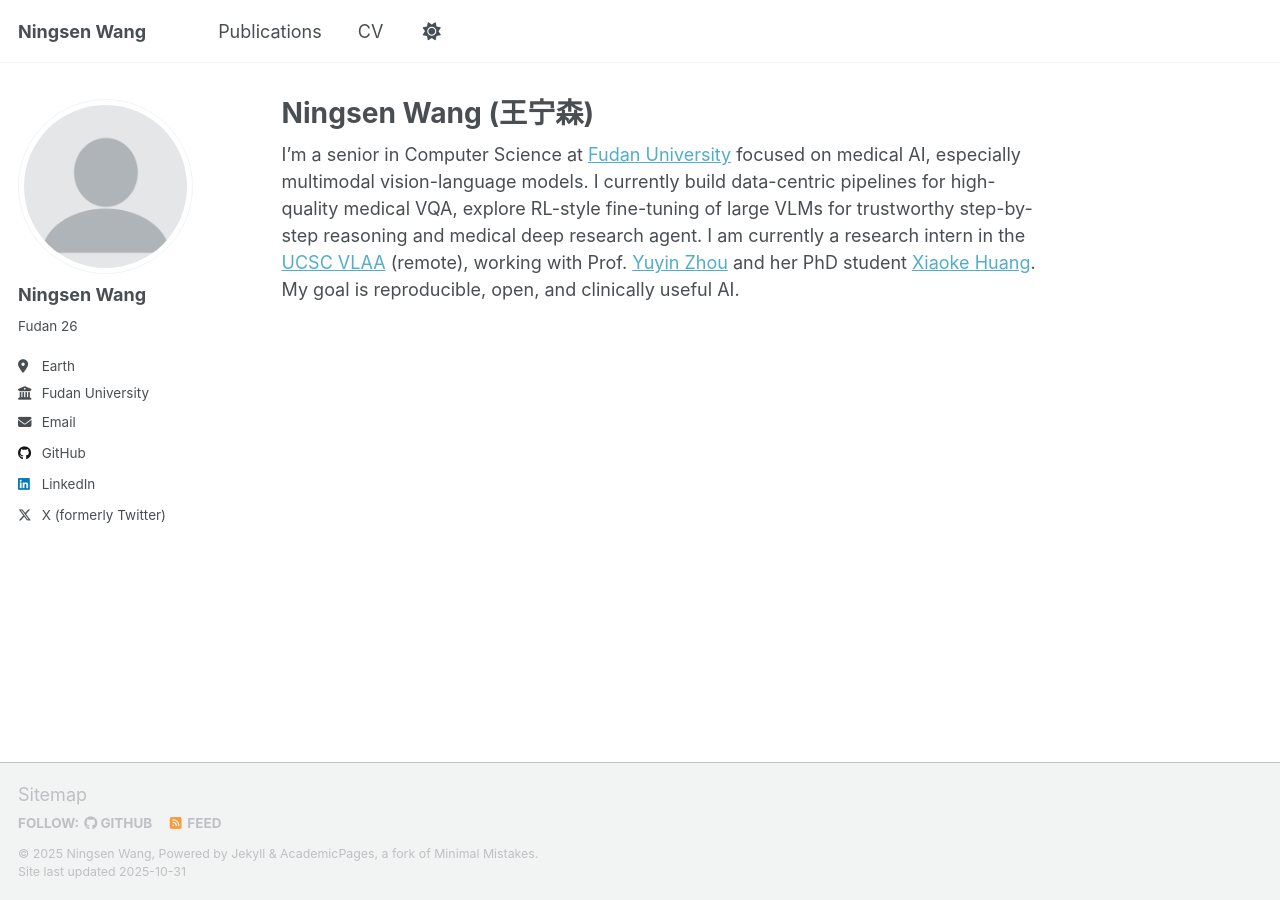
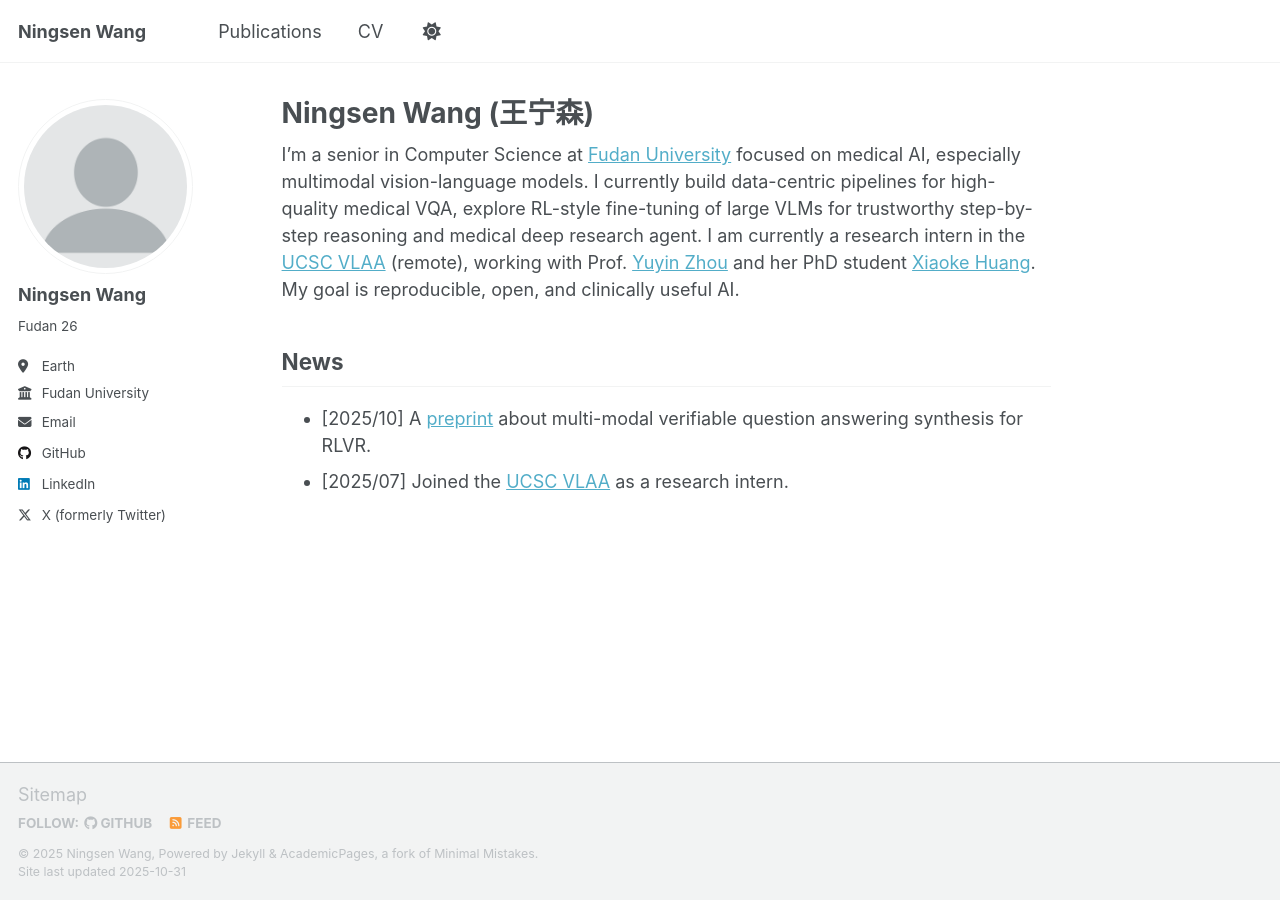
Before and after one commit to Wangningsen/wangningsen.github.io, a Jekyll site: the page built from _pages/about.md, in a window 1280 px wide. Built offline with Jekyll 4.4.1, drawn with Linux system fonts in a browser that asks for light colours; a script that is not in the unit is left out.

Commit message:
[add] news

```diff
--- a/_pages/about.md
+++ b/_pages/about.md
@@ -8,3 +8,8 @@ redirect_from:
 ---
 
 I’m a senior in Computer Science at [Fudan University](https://www.fudan.edu.cn/en/) focused on medical AI, especially multimodal vision-language models. I currently build data-centric pipelines for high-quality medical VQA, explore RL-style fine-tuning of large VLMs for trustworthy step-by-step reasoning and medical deep research agent. I am currently a research intern in the [UCSC VLAA](https://ucsc-vlaa.github.io/index.html) (remote), working with Prof. [Yuyin Zhou](https://yuyinzhou.github.io/) and her PhD student [Xiaoke Huang](https://xk-huang.github.io/). My goal is reproducible, open, and clinically useful AI.
+
+## News
+
+- [2025/10] A [preprint](https://arxiv.org/abs/2510.25867) about multi-modal verifiable question answering synthesis for RLVR.
+- [2025/07] Joined the [UCSC VLAA](https://ucsc-vlaa.github.io/index.html) as a research intern.
```
